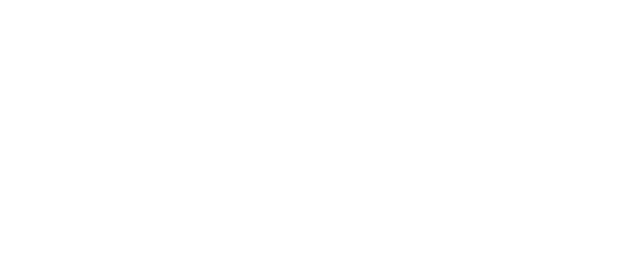
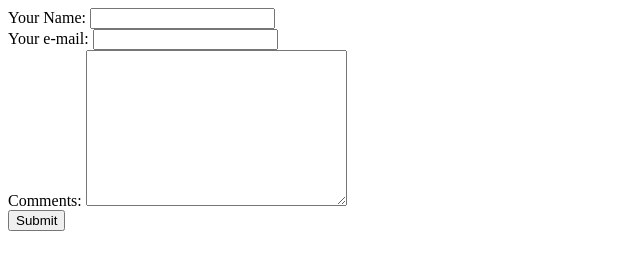
Before and after one commit to asandim9/Udemy_JavaScript_Bootcamp, a plain HTML site: page contact_name.html in a window 1280 px wide. Shown: the whole page, without its empty margins (0-640 px from the left). Drawn offline with Linux system fonts and the light colour scheme.

Commit message:
Updated Contact me form

```diff
--- a/contact_name.html
+++ b/contact_name.html
@@ -3,6 +3,19 @@
 
     </head>
     <body>
+        <form action="">
+            <label for="">Your Name: </label>
+            <input type="text">
+            <br>
+            <label for="">Your e-mail: </label>
+            <input type = "email">
+            <br>
+            <label for="">Comments: </label>
+            <textarea name="" id="" cols="30" rows="10"></textarea>
+            <br>
+            <input type="Submit">
 
+
+        </form>
     </body>
 </html>
```
Also changed, not shown: code.html (+3 -0 lines).
